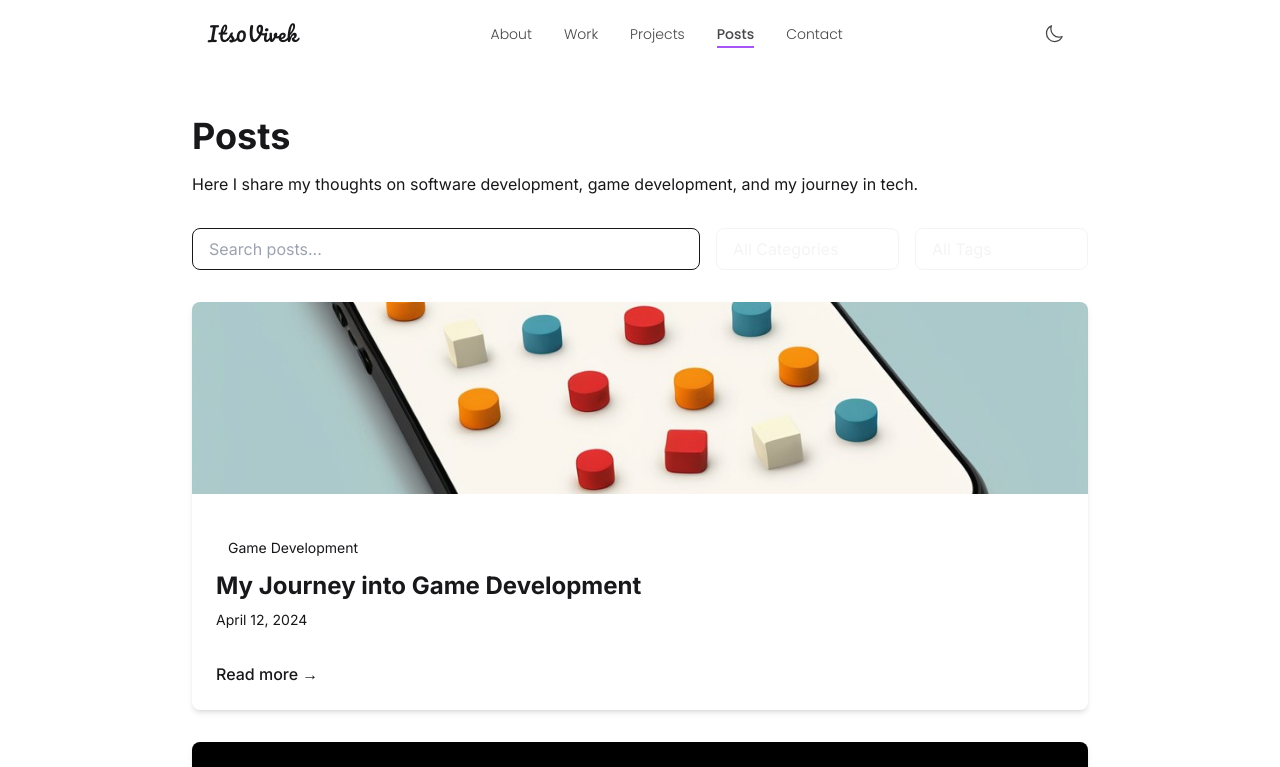
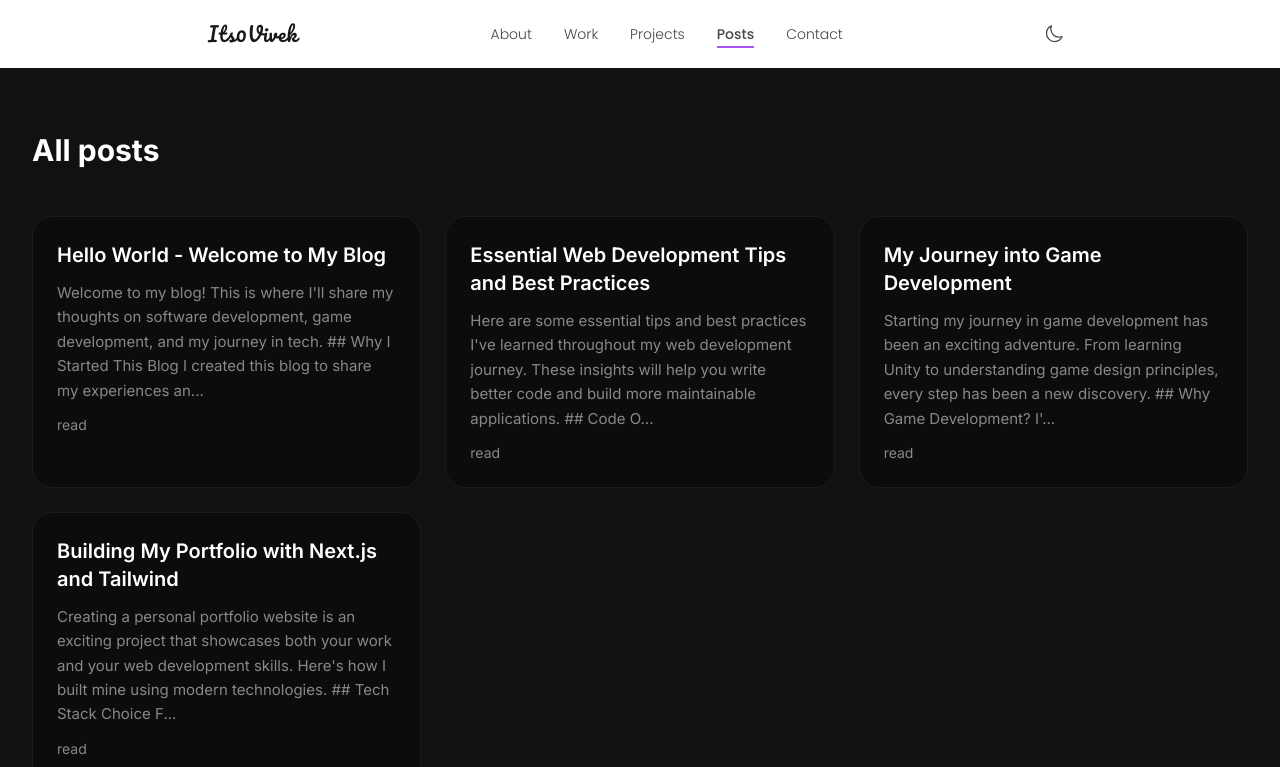
Before and after one commit to its0Vivek/portfolio, a Next.js app: page /posts in a window 1280 px wide. Shown: the top 767 px of the page. Built offline with nearby package versions, Linux system fonts and the light colour scheme.

Commit message:
fix: resolve Post type mismatch in posts page

```diff
--- a/src/app/posts/page.tsx
+++ b/src/app/posts/page.tsx
@@ -1,118 +1,52 @@
-'use client'
+import { getSortedPostsData, Post } from '@/lib/blog'
+import Link from 'next/link'
 
-import { useState, useEffect } from 'react'
-import PostCard from '@/components/blog/PostCard'
-import SearchBar from '@/components/blog/SearchBar'
-
-interface Post {
-  slug: string
-  title: string
-  date: string
-  content: string
-  excerpt: string
-  coverImage?: string
-  category: string
-  tags: string[]
+export const metadata = {
+  title: 'Posts | Vivek Mali',
+  description: 'Read my thoughts on game development and programming.',
 }
 
-export default function Posts() {
-  const [allPosts, setAllPosts] = useState<Post[]>([])
-  const [filteredPosts, setFilteredPosts] = useState<Post[]>([])
-  const [isLoading, setIsLoading] = useState(true)
-  const [error, setError] = useState<string | null>(null)
-
-  useEffect(() => {
-    const fetchPosts = async () => {
-      try {
-        const response = await fetch('/api/posts')
-        if (!response.ok) {
-          const errorData = await response.json()
-          throw new Error(errorData.error || 'Failed to fetch posts')
-        }
-        const data = await response.json()
-        if (Array.isArray(data)) {
-          setAllPosts(data)
-          setFilteredPosts(data)
-        } else if (data.error) {
-          throw new Error(data.error)
-        } else {
-          throw new Error('Invalid response format')
-        }
-      } catch (error) {
-        console.error('Failed to fetch posts:', error)
-        setError(error instanceof Error ? error.message : 'Failed to load posts')
-      } finally {
-        setIsLoading(false)
-      }
+interface PostCardProps {
+  post: Post
 }
 
-    fetchPosts()
-  }, [])
-
-  if (isLoading) {
+function PostCard({ post }: PostCardProps) {
   return (
-      <main className="min-h-screen">
-        <div className="container mx-auto px-4 py-12">
-          <div className="max-w-4xl mx-auto">
-            <h1 className="text-4xl font-bold mb-4">Posts</h1>
-            <p className="text-muted-foreground mb-8">Loading posts...</p>
+    <Link
+      href={`/posts/${post.slug}`}
+      className="block p-6 rounded-[20px] bg-[#0C0C0C] hover:bg-[#141414] transition-colors border border-[#1C1C1C]"
+    >
+      <article className="space-y-3">
+        <h2 className="text-xl font-semibold text-white">
+          {post.title}
+        </h2>
+        <p className="text-[#888] text-[15px] leading-relaxed">
+          {post.excerpt}
+        </p>
+        <div className="text-[#888] text-sm">
+          <span>{post.readingTime} read</span>
         </div>
-        </div>
-      </main>
+      </article>
+    </Link>
   )
 }
 
-  if (error) {
-    return (
-      <main className="min-h-screen">
-        <div className="container mx-auto px-4 py-12">
-          <div className="max-w-4xl mx-auto">
-            <h1 className="text-4xl font-bold mb-4">Posts</h1>
-            <p className="text-red-500 mb-8">{error}</p>
-            <button
-              onClick={() => window.location.reload()}
-              className="px-4 py-2 bg-primary text-white rounded-lg hover:bg-primary/90 transition-colors"
-            >
-              Try Again
-            </button>
-          </div>
-        </div>
-      </main>
-    )
-  }
-
-  const categories = Array.from(new Set(allPosts.map(post => post.category)))
-  const tags = Array.from(new Set(allPosts.flatMap(post => post.tags)))
+export default function PostsPage() {
+  const posts = getSortedPostsData()
 
   return (
-    <main className="min-h-screen">
-      <div className="container mx-auto px-4 py-12">
-        <div className="max-w-4xl mx-auto">
-          <h1 className="text-4xl font-bold mb-4">Posts</h1>
-          <p className="text-muted-foreground mb-8">
-            Here I share my thoughts on software development, game development, and my journey in tech.
-          </p>
+    <div className="min-h-screen bg-[#111111]">
+      <div className="max-w-[1400px] mx-auto px-8 py-16">
+        <div className="mb-12">
+          <h1 className="text-3xl font-bold text-white mb-8">All posts</h1>
+        </div>
 
-          <SearchBar
-            posts={allPosts}
-            onSearch={setFilteredPosts}
-            categories={categories}
-            tags={tags}
-          />
-
-          <div className="grid grid-cols-1 gap-8">
-            {filteredPosts.length > 0 ? (
-              filteredPosts.map((post) => (
+        <div className="grid grid-cols-1 md:grid-cols-2 lg:grid-cols-3 gap-6">
+          {posts.map((post) => (
             <PostCard key={post.slug} post={post} />
-              ))
-            ) : (
-              <p className="text-muted-foreground text-center py-8">
-                No posts found matching your criteria.
-              </p>
-            )}
+          ))}
         </div>
       </div>
     </div>
-    </main>
   )
 }
```
Lines whose indentation alone changed are shown as unchanged.
